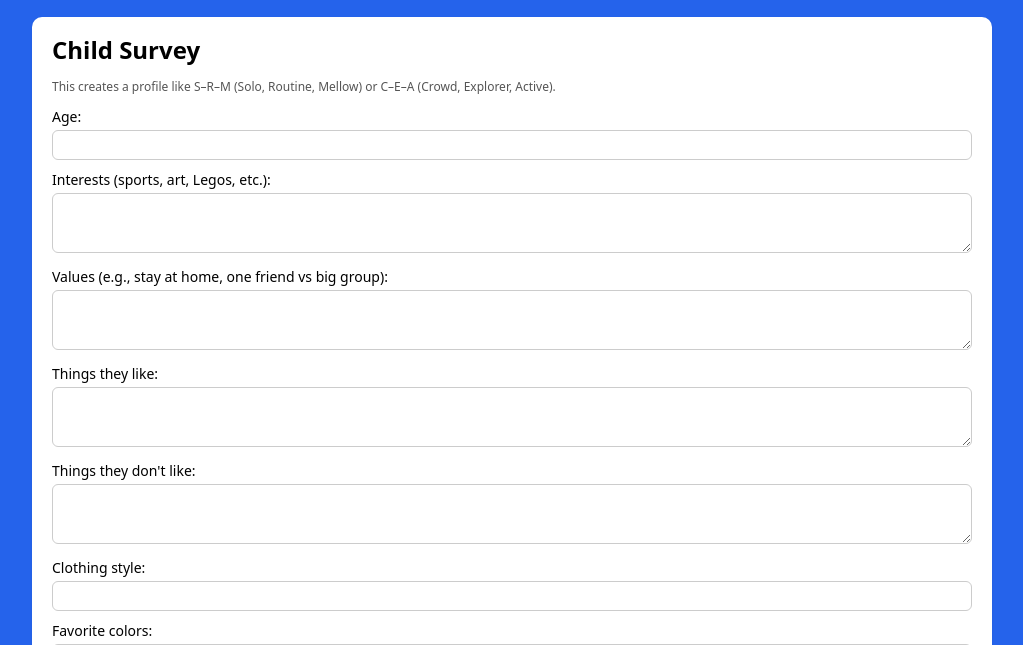
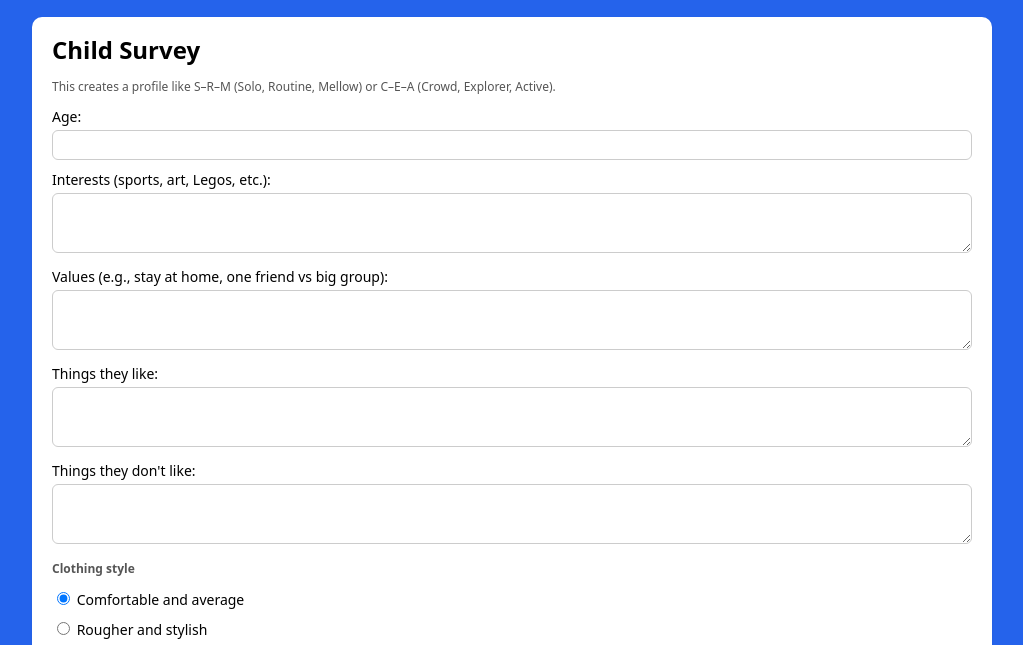
Before and after one commit to Mcchicken-111/BOBO2, a website: page index.html in a window 1280 px wide. Shown: the part 99-744 px from the top of the page, without its empty margins (128-1151 px from the left). Drawn offline with Linux system fonts and the light colour scheme.

Commit message:
Mult choice style

```diff
--- a/index.html
+++ b/index.html
@@ -128,10 +128,17 @@
         <textarea id="dislikes"></textarea>
       </label>
 
-      <label>
-        Clothing style:
-        <input id="clothingStyle" type="text" />
-      </label>
+      <div style="margin-top: 12px;">
+        <p class="small"><strong>Clothing style</strong></p>
+        <label>
+          <input type="radio" name="clothingStyle" value="comfortable and average" checked />
+          Comfortable and average
+        </label>
+        <label>
+          <input type="radio" name="clothingStyle" value="rougher and stylish" />
+          Rougher and stylish
+        </label>
+      </div>
 
       <label>
         Favorite colors:
@@ -250,7 +257,7 @@
       const values = document.getElementById("values").value;
       const likes = document.getElementById("likes").value;
       const dislikes = document.getElementById("dislikes").value;
-      const clothingStyle = document.getElementById("clothingStyle").value;
+      const clothingStyle = document.querySelector('input[name="clothingStyle"]:checked').value;
       const colors = document.getElementById("colors").value;
       const socialEnergy = Number(document.getElementById("socialEnergy").value);
       const novelty = Number(document.getElementById("novelty").value);
```
